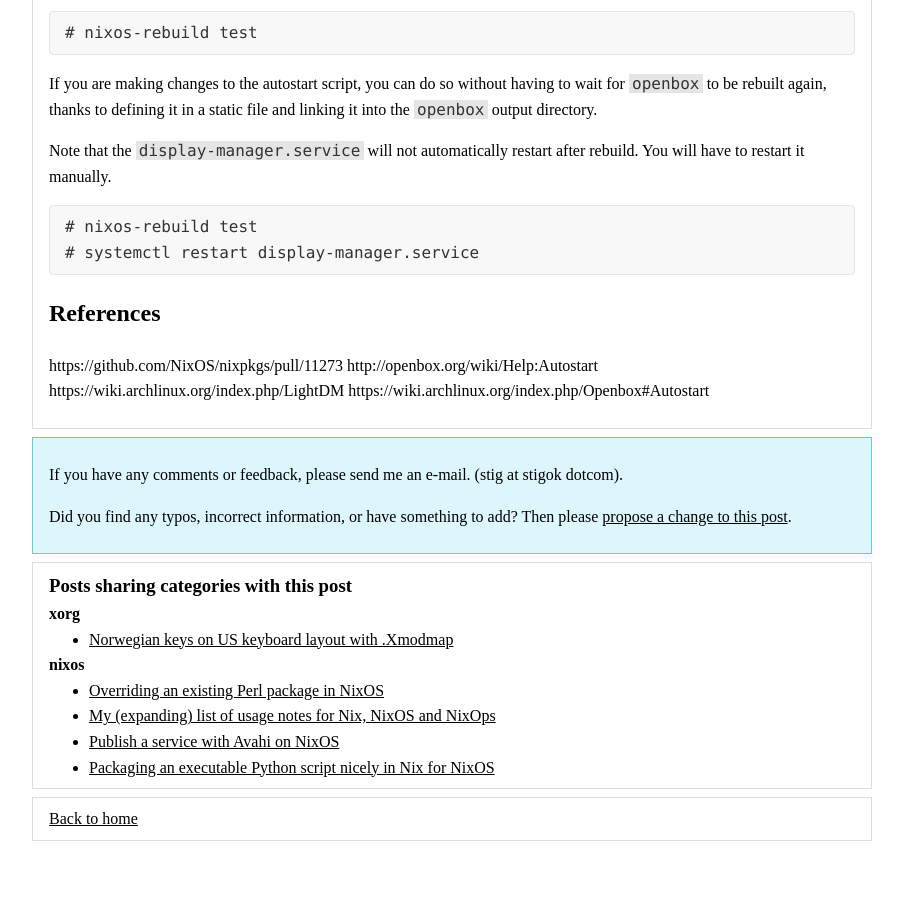
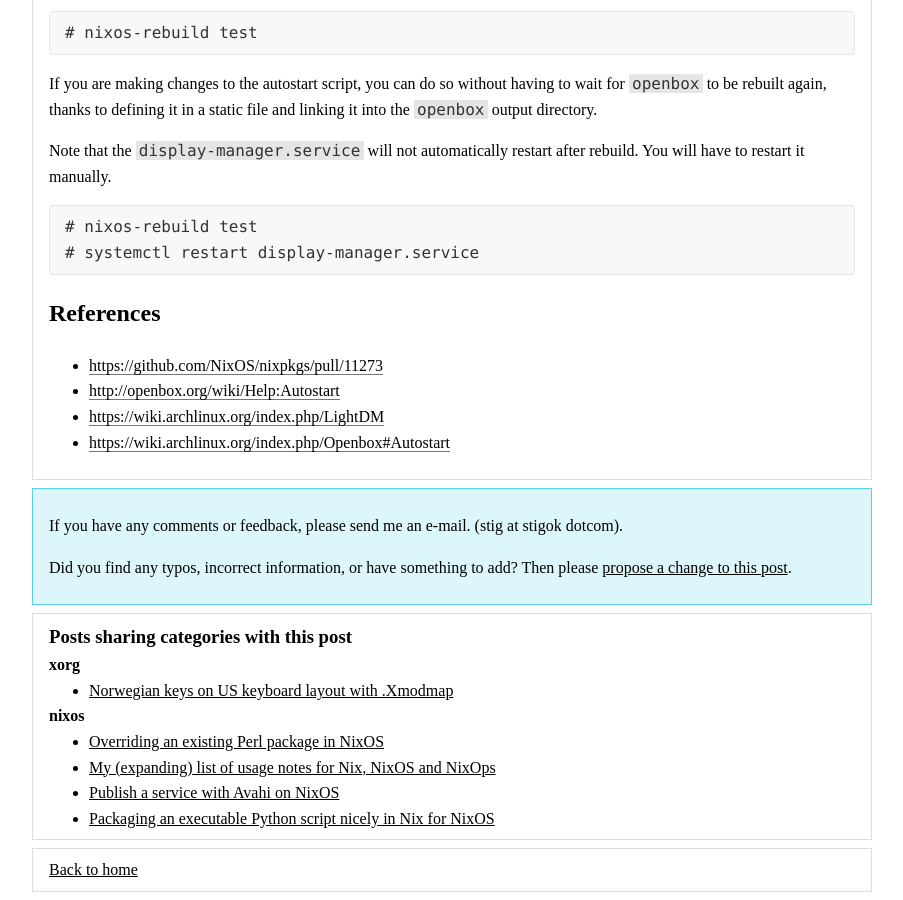
Before and after one commit to stigok/blog.stigok.com, a Jekyll site: the page built from collections/_posts/2020-06-20-nixos-xserver-openbox-auto-start-browser-application.md, in a window 1280 px wide and 900 px high, scrolled down 2525 px. Shown: the whole window, without its empty margins (188-1091 px from the left). Built offline with Jekyll 4.4.1, drawn with Linux system fonts in a browser that asks for light colours; before the commit the page ends 3374 px from its top, so only the background shows below that; some of the changed text lies outside the part shown.

Commit message:
fix broken links

```diff
--- a/collections/_posts/2020-06-20-nixos-xserver-openbox-auto-start-browser-application.md
+++ b/collections/_posts/2020-06-20-nixos-xserver-openbox-auto-start-browser-application.md
@@ -16,7 +16,7 @@
 
 ## Prerequisites
 
-- A machine with [NixOS][https://nixos.org/] installed
+- A machine with [NixOS](https://nixos.org/) installed
 - **Basic** know-how of how to configure NixOS
 
 ## Setup
@@ -123,7 +123,7 @@
 
 ## References
 
-https://github.com/NixOS/nixpkgs/pull/11273
-http://openbox.org/wiki/Help:Autostart
-https://wiki.archlinux.org/index.php/LightDM
-https://wiki.archlinux.org/index.php/Openbox#Autostart
+- <https://github.com/NixOS/nixpkgs/pull/11273>
+- <http://openbox.org/wiki/Help:Autostart>
+- <https://wiki.archlinux.org/index.php/LightDM>
+- <https://wiki.archlinux.org/index.php/Openbox#Autostart>
```
